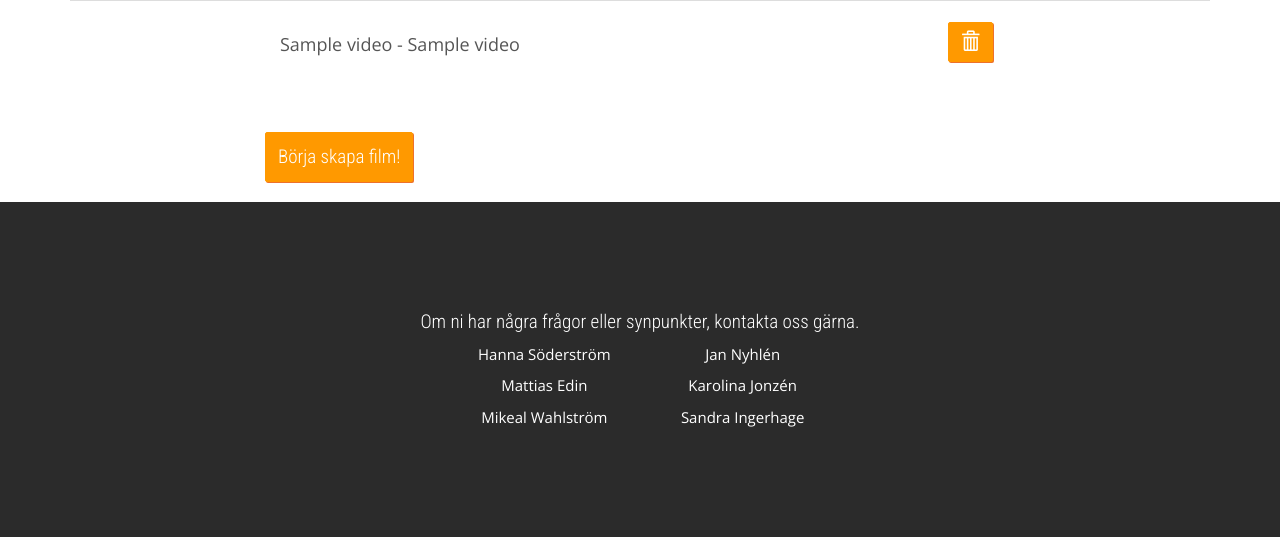
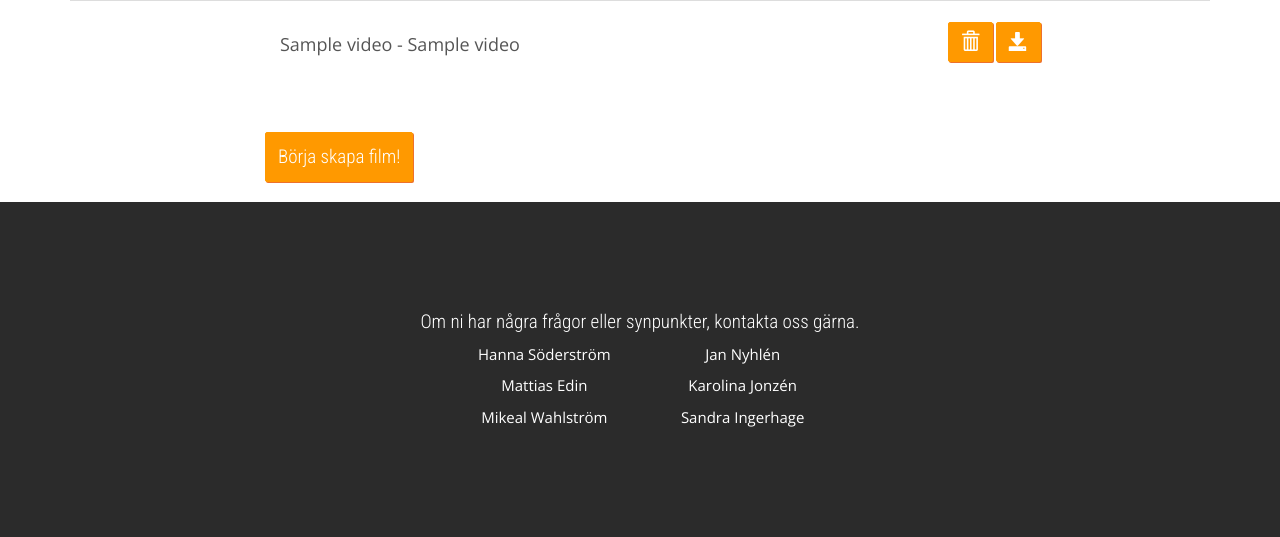
Before and after one commit to siggelito/lavg, a Django app: page /video/list/ in a window 1280 px wide. Shown: the part 187-724 px from the top of the page. Run offline with Django 3.2, Linux system fonts and the light colour scheme; tables that the repository leaves empty hold one stand-in row (values such as "Sample post"); some libraries are stand-ins or nearby versions.

Commit message:
video download button added

```diff
--- a/dbtapp/static/dbtapp/stylesheetSteps.css
+++ b/dbtapp/static/dbtapp/stylesheetSteps.css
@@ -457,6 +457,10 @@ a:hover {
 	line-height: 1;
 }
 
+.download{
+	line-height: 1;
+}
+
 .btn-primary {
   color: #ffffff;
   background-color: #FF9900;
--- a/dbtapp/templates/dbtapp/videoList.html
+++ b/dbtapp/templates/dbtapp/videoList.html
@@ -35,6 +35,9 @@ Videobibliotek
         </div>
         <div class="col-md-2">
             <a href="{% url 'dbtapp:videoRemove' video.pk %}" class="btn btn-primary delete"><span class="glyphicon glyphicon-trash" aria-hidden="true"></span></a>
+			{% if video.video_url %}
+			<a href={{ video.video_url }} class="btn btn-primary download"><span class="glyphicon glyphicon-save" aria-hidden="true"></span></a>
+			{% endif %}
         </div>
     </div>
     {% endfor %}
```
